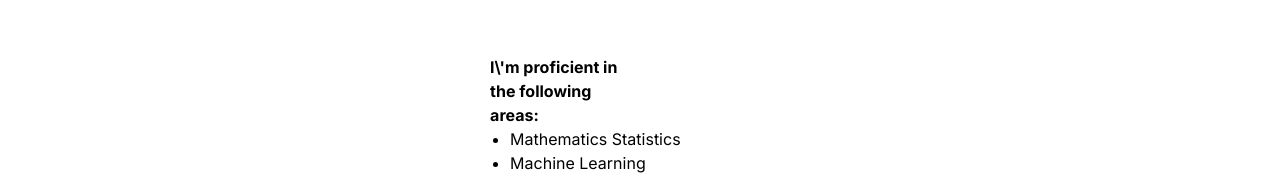
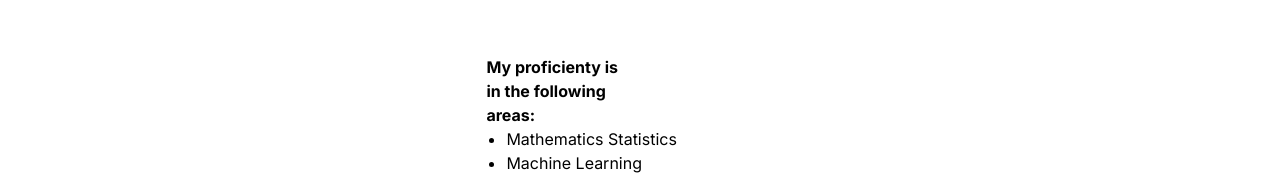
Before and after one commit to AnthonyShuey/Personal-Website, a Next.js app: page / in a window 1280 px wide. Shown: the part 545-722 px from the top of the page. Built offline with nearby package versions, Linux system fonts and the light colour scheme.

Commit message:
Update page.tsx

```diff
--- a/app/page.tsx
+++ b/app/page.tsx
@@ -40,7 +40,7 @@ export default function Home() {
 
       <footer className={`${styles.flexContainer} bg-white p-4 justify-around`}>
         <div className="w-1/2 p-4">
-          <h2 className="font-bold">I\'m proficient in the following areas:</h2>
+          <h2 className="font-bold">My proficienty is in the following areas:</h2>
           <ul style={{ listStyleType: 'disc', paddingLeft: '20px' }}>
           <li style={{ whiteSpace: 'nowrap' }}>Mathematics Statistics</li>
           <li style={{ whiteSpace: 'nowrap' }}>Machine Learning</li>
```
